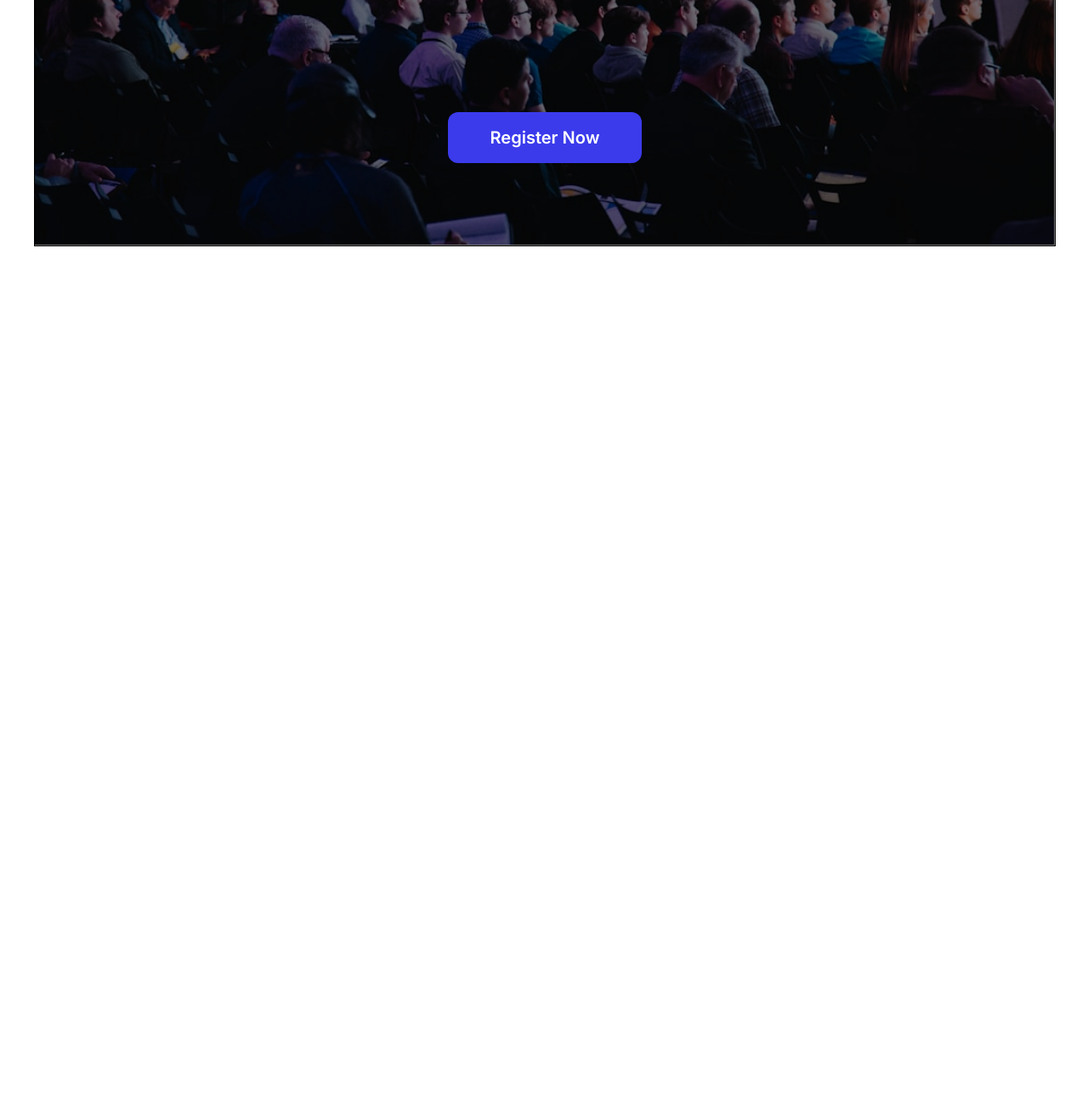
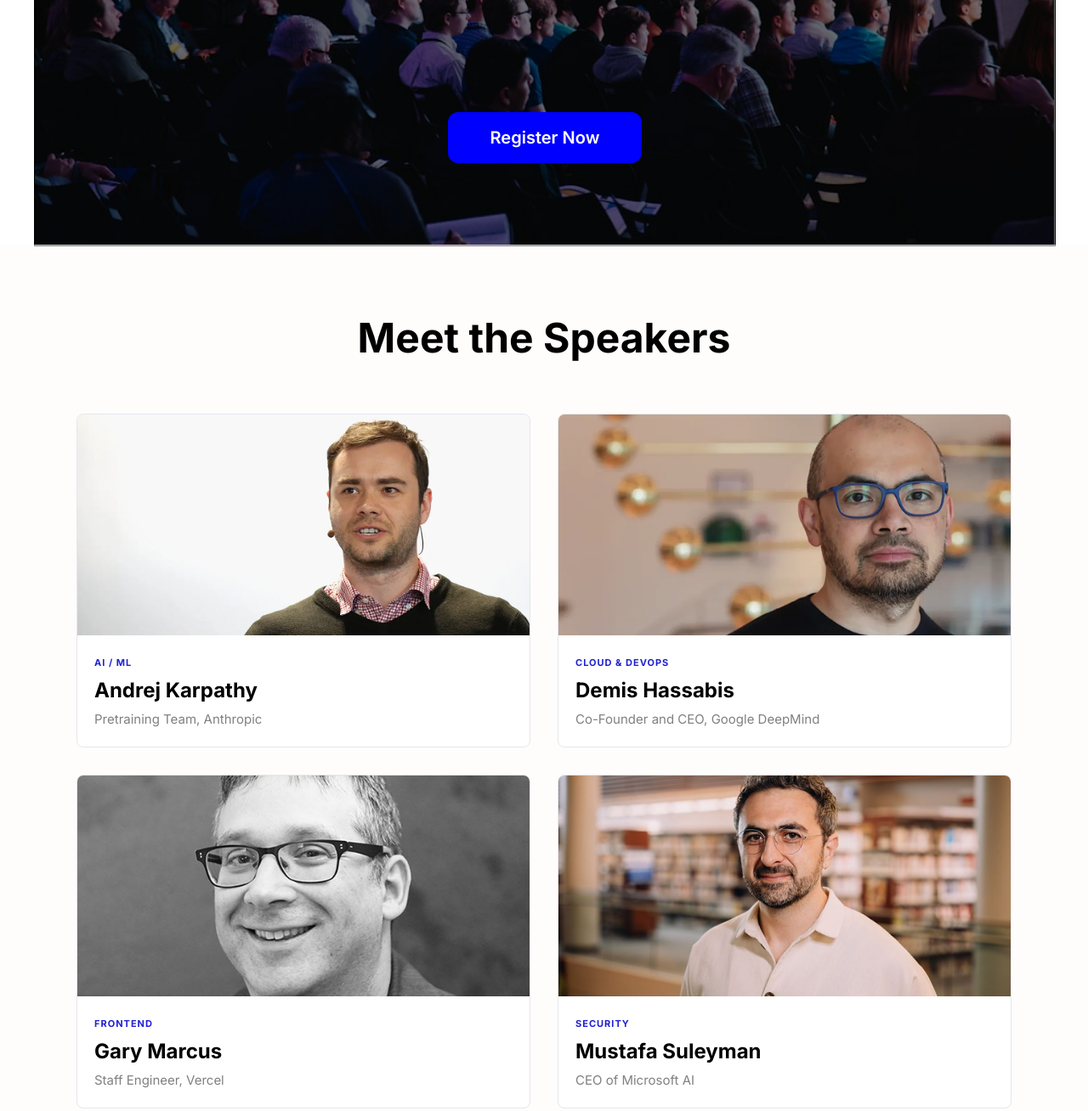
Before and after one commit to mdraihanhossain501-cmd/Assignment-1, a plain HTML site: page index.html in a window 1280 px wide. Shown: the part 500-1808 px from the top of the page at 85% size. Before the commit the page ends 800 px from the top, so only its background shows below. Drawn offline with Linux system fonts and the light colour scheme.

Commit message:
Speakers info added successfully

```diff
--- a/index.html
+++ b/index.html
@@ -66,6 +66,75 @@
     </section>
 
     <!-- banner section end -->
+
+    <!-- speakers info start -->
+
+       <section class="speakers-section">
+
+        <div class="dev-container">
+
+            <h2 class="section-title">Meet the Speakers</h2>
+
+            <div class="gallery">
+
+                <div class="card">
+                    <img src="./assets/andrej.png" alt="Andrej Karpathy">
+
+                    <div class="speaker-info">
+                        <span>AI / ML</span>
+
+                        <h3>Andrej Karpathy</h3>
+
+                        <p>Pretraining Team, Anthropic</p>
+                    </div>
+                </div>
+
+
+                <div class="card">
+                    <img src="./assets/demis.png" alt="Demis Hassabis">
+
+                    <div class="speaker-info">
+                        <span>CLOUD & DEVOPS</span>
+
+                        <h3>Demis Hassabis</h3>
+
+                        <p>Co-Founder and CEO, Google DeepMind</p>
+                    </div>
+                </div>
+
+                <div class="card">
+                    <img src="./assets/gary.png" alt="Gary Marcus">
+
+                    <div class="speaker-info">
+                        <span>FRONTEND</span>
+
+                        <h3>Gary Marcus</h3>
+
+                        <p>Staff Engineer, Vercel</p>
+                    </div>
+                </div>
+
+
+                <div class="card">
+                    <img src="./assets/mustafa.png" alt="Mustafa Suleyman">
+
+                    <div class="speaker-info">
+                        <span>SECURITY</span>
+
+                        <h3>Mustafa Suleyman</h3>
+
+                        <p>CEO of Microsoft AI</p>
+                    </div>
+                </div>
+
+            </div>
+
+        </div>
+
+    </section>
+    <!-- Speakers into end -->
+
+
 </body>
 
 </html>
--- a/styles/style.css
+++ b/styles/style.css
@@ -63,14 +63,13 @@ ul li a {
     max-width: 850px;
     text-align: center;
     color: #fff;
-    /* padding-top: 90px; */
-    /* border: 3px solid rgb(43, 12, 181); */
     margin: auto;
     margin-top: 90px;
 }
- .paragraph{
+
+.paragraph {
     margin-top: 30px;
- }
+}
 
 .banner-content h1 {
     font-size: 80px;
@@ -92,7 +91,7 @@ ul li a {
 
 .btn-2 {
     font-size: 20px;
-    background-color: rgb(59, 59, 236);
+    background-color: blue;
     color: white;
     padding: 18px 50px;
     border-radius: 12px;
@@ -100,3 +99,74 @@ ul li a {
     cursor: pointer;
     font-weight: 600;
 }
+
+
+/* speakers info */
+.speakers-section {
+    padding: 80px 0;
+    background: rgba(255, 250, 250, 0.55);
+}
+
+.dev-container {
+    max-width: 1100px;
+    margin: 0 auto;
+    padding: 0 20px;
+}
+
+.section-title {
+    text-align: center;
+    font-size: 48px;
+    font-weight: 700;
+    margin-bottom: 60px;
+    color: black;
+}
+
+.gallery {
+    display: grid;
+    grid-template-columns: repeat(2, 1fr);
+    gap: 32px;
+}
+
+.card {
+    background: #ffffff;
+    border: 1px solid #E5E7EB;
+    border-radius: 8px;
+    overflow: hidden;
+}
+
+.card:hover {
+    box-shadow: 0 10px 30px rgba(0, 0, 0, .08);
+    background-color: rgb(224, 246, 246);
+}
+
+.card img {
+    width: 100%;
+    height: 260px;
+    object-fit: cover;
+    display: block;
+}
+
+.speaker-info {
+    padding: 20px;
+}
+
+.speaker-info span {
+    color: rgb(33, 33, 209);
+    font-size: 11px;
+    font-weight: 700;
+    letter-spacing: 1px;
+}
+
+.speaker-info h3 {
+    margin-top: 10px;
+    margin-bottom: 8px;
+    font-size: 24px;
+    font-weight: 700;
+    color: black;
+}
+
+.speaker-info p {
+    color: gray;
+    font-size: 15px;
+    line-height: 24px;
+}
```
